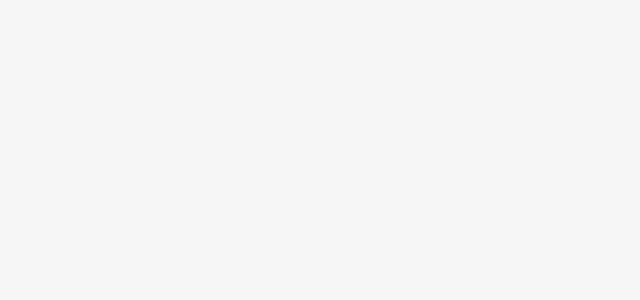
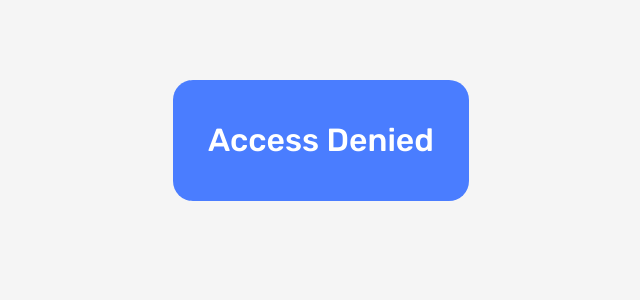
Before and after one commit to ProgrammerPeasant/order-control, a React (Create React App) app in the folder frontend/: page /accessdenied in a window 1280 px wide. Before the commit this address had no page. Shown: the top 300 px of the page, without its empty margins (319-959 px from the left). Built offline with nearby package versions, Linux system fonts and the light colour scheme; sample sign-in values are in the browser's storage.

Commit message:
routes done

```diff
--- a/frontend/src/App.js
+++ b/frontend/src/App.js
@@ -1,6 +1,8 @@
 import React from "react";
 import {BrowserRouter as Router, Routes, Route} from "react-router-dom";
 import {AuthProvider} from "./Utils/AuthProvider";
+import PrivateRoute from "./Utils/PrivateRoute";
+import RoleRoute from "./Utils/RoleRoute";
 
 import StartPage from "./pages/StartPage";
 import RegisterPage from "./pages/RegisterPage";
@@ -10,6 +12,8 @@ import SettingsPage from "./pages/SettingsPage";
 import AdminDashboardPage from "./pages/AdminDashboardPage/AdminDashboardPage";
 import ManagerDashboardPage from "./pages/ManagerDashboardPage";
 import EstimateViewPage from "./pages/EstimateViewPage";
+import NotFoundPage from "./pages/NotFoundPage";
+import AccessDeniedPage from "./pages/AccessDeniedPage";
 
 
 function App() {
@@ -20,11 +24,14 @@ function App() {
                     <Route path="/" element={<StartPage />} />
                     <Route path="/register" element={<RegisterPage />} />
                     <Route path="/login" element={<LoginPage />} />
-                    <Route path="/clientdashboard" element={<ClientDashboardPage />} />
-                    <Route path="/settings" element={<SettingsPage />} />
-                    <Route path="/admin" element={<AdminDashboardPage />} />
-                    <Route path="/managerdashboard" element={<ManagerDashboardPage />} />
-                    <Route path="/estimateview/:estimateId" element={<EstimateViewPage />} />
+
+                    <Route path="/clientdashboard" element={<PrivateRoute><RoleRoute allowedRoles={["USER", "ADMIN"]}><ClientDashboardPage /></RoleRoute></PrivateRoute>} />
+                    <Route path="/settings" element={<PrivateRoute><RoleRoute allowedRoles={["USER", "MANAGER", "ADMIN"]}><SettingsPage /></RoleRoute></PrivateRoute>} />
+                    <Route path="/admin" element={<PrivateRoute><RoleRoute allowedRoles={["ADMIN"]}><AdminDashboardPage /></RoleRoute></PrivateRoute>} />
+                    <Route path="/managerdashboard" element={<PrivateRoute><RoleRoute allowedRoles={["MANAGER", "ADMIN"]}></RoleRoute><ManagerDashboardPage /></PrivateRoute>} />
+                    <Route path="/estimateview/:estimateId" element={<PrivateRoute><RoleRoute allowedRoles={["USER", "MANAGER", "ADMIN"]}><EstimateViewPage /></RoleRoute></PrivateRoute>} />
+                    <Route path="*" element={<NotFoundPage />} />
+                    <Route path="/accessdenied" element={<AccessDeniedPage />} />
                 </Routes>
             </Router>
         </AuthProvider>
--- a/frontend/src/Utils/AuthProvider.js
+++ b/frontend/src/Utils/AuthProvider.js
@@ -18,8 +18,10 @@ export const AuthProvider = ({ children }) => {
         setUser(null);
     };
 
+    const isAuthenticated = !!user;
+
     return (
-        <AuthContext.Provider value={{ user, login, logout }}>
+        <AuthContext.Provider value={{ user, login, logout, isAuthenticated }}>
             {children}
         </AuthContext.Provider>
     )
--- /dev/null
+++ b/frontend/src/Utils/PrivateRoute.js
@@ -0,0 +1,11 @@
+import {useContext} from "react";
+import {Navigate} from "react-router-dom";
+import {AuthContext} from "./AuthProvider";
+
+const PrivateRoute = ({children}) => {
+    const {isAuthenticated} = useContext(AuthContext);
+
+    return isAuthenticated ? children : <Navigate to="/login"/>
+}
+
+export default PrivateRoute;
--- /dev/null
+++ b/frontend/src/Utils/RoleRoute.js
@@ -0,0 +1,15 @@
+import {useContext} from "react";
+import {AuthContext} from "./AuthProvider";
+import {Navigate} from "react-router-dom";
+
+const RoleRoute = ({children, allowedRoles}) => {
+    const {user} = useContext(AuthContext);
+
+    if (!user || !allowedRoles.includes(user.role)) {
+        return <Navigate to="/accessdenied" />
+    }
+
+    return children;
+}
+
+export default RoleRoute;
--- /dev/null
+++ b/frontend/src/pages/AccessDeniedPage/AccessDeniedPage.js
@@ -0,0 +1,11 @@
+import styles from "./AccessDeniedPage.module.css"
+
+const AccessDeniedPage = () => {
+    return (
+        <div className={styles.container}>
+            <h1 className={styles.text} >Access Denied</h1>
+        </div>
+    )
+}
+
+export default AccessDeniedPage;
--- /dev/null
+++ b/frontend/src/pages/AccessDeniedPage/AccessDeniedPage.module.css
@@ -0,0 +1,17 @@
+.container{
+    background-color: #4a7dff;
+    border-radius: 20px;
+    padding: 20px 20px 20px 20px;
+    text-align: center;
+
+    width: 20vmax;
+    height: auto;
+    margin: 10vh auto auto;
+}
+
+.text{
+    font-family: "Rubik", sans-serif;
+    font-optical-sizing: auto;
+    font-weight: 500;
+    font-style: normal;
+}
--- /dev/null
+++ b/frontend/src/pages/AccessDeniedPage/index.js
@@ -0,0 +1 @@
+export {default} from "./AccessDeniedPage"
--- /dev/null
+++ b/frontend/src/pages/NotFoundPage/NotFoundPage.js
@@ -0,0 +1,12 @@
+import styles from "./NotFoundPage.module.css"
+import React from "react";
+
+const NotFoundPage = () => {
+    return (
+        <div className={styles.container}>
+            <h1 className={styles.text}>Page Not Found</h1>
+        </div>
+    )
+}
+
+export default NotFoundPage;
--- /dev/null
+++ b/frontend/src/pages/NotFoundPage/NotFoundPage.module.css
@@ -0,0 +1,17 @@
+.container{
+    background-color: #4a7dff;
+    border-radius: 20px;
+    padding: 20px 20px 20px 20px;
+    text-align: center;
+
+    width: 20vmax;
+    height: auto;
+    margin: 10vh auto auto;
+}
+
+.text{
+    font-family: "Rubik", sans-serif;
+    font-optical-sizing: auto;
+    font-weight: 500;
+    font-style: normal;
+}
--- /dev/null
+++ b/frontend/src/pages/NotFoundPage/index.js
@@ -0,0 +1 @@
+export {default} from "./NotFoundPage"
```
